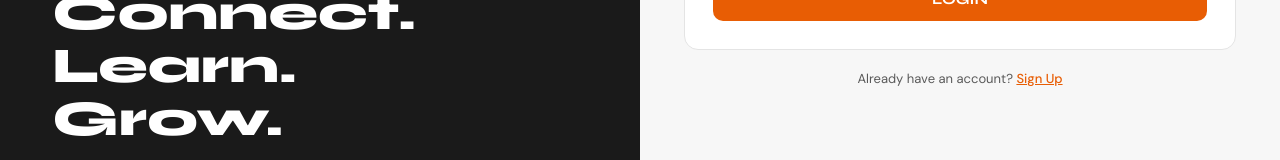
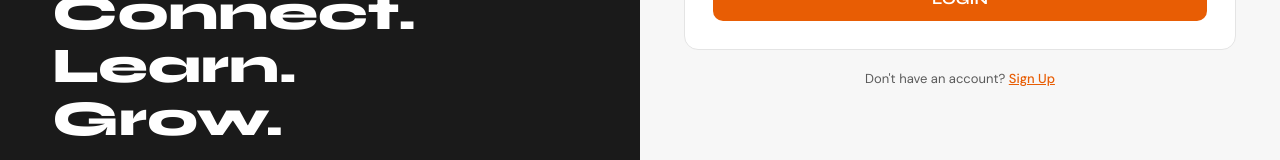
Before and after one commit to dumsMandimo/TSpecProj, a React (Create React App) app in the folder my-app/: page /login in a window 1280 px wide. Shown: the part 293-453 px from the top of the page. Built offline with nearby package versions, Linux system fonts and the light colour scheme.

Commit message:
debug: Login to SignUp page

```diff
--- a/my-app/src/pages/loginPage.jsx
+++ b/my-app/src/pages/loginPage.jsx
@@ -69,7 +69,7 @@ export default function LoginPage() {
         <input type="submit" value="LOGIN" className="btn" />
       </form>
       </section>
-      <p className="login-prompt">Already have an account? <a href="/">Sign Up</a>
+      <p className="login-prompt">Don't have an account? <a href="/">Sign Up</a>
       </p>
       </section>
     </main>
--- a/my-app/src/pages/signupPage.jsx
+++ b/my-app/src/pages/signupPage.jsx
@@ -25,7 +25,7 @@ export default function SignupPage() {
 
       <aside className="signup-left">
         <header className="brand">
-          <span className="brand-mark">UBUNTY</span>
+          <span className="brand-mark">UBUNTU</span>
           <span className="brand-name">CAREERS</span>
         </header>
         <section className="hero">
```
